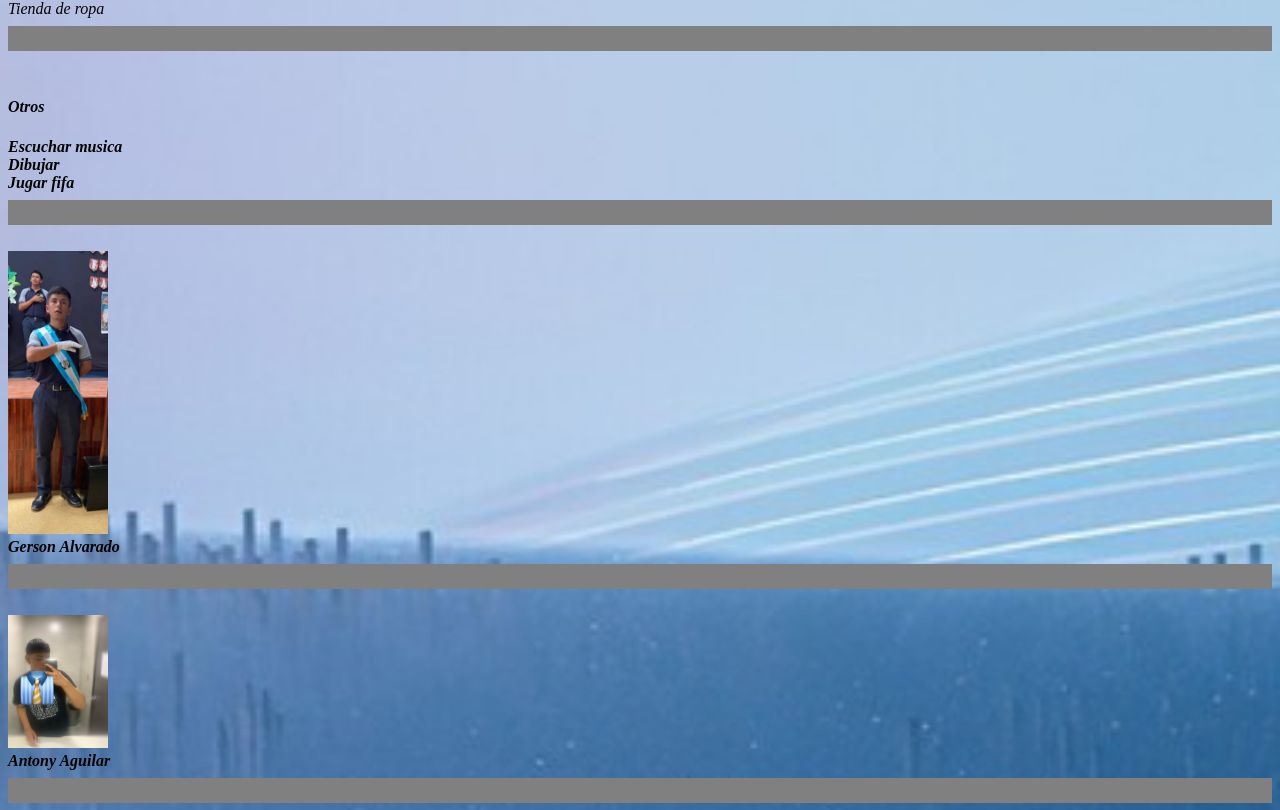
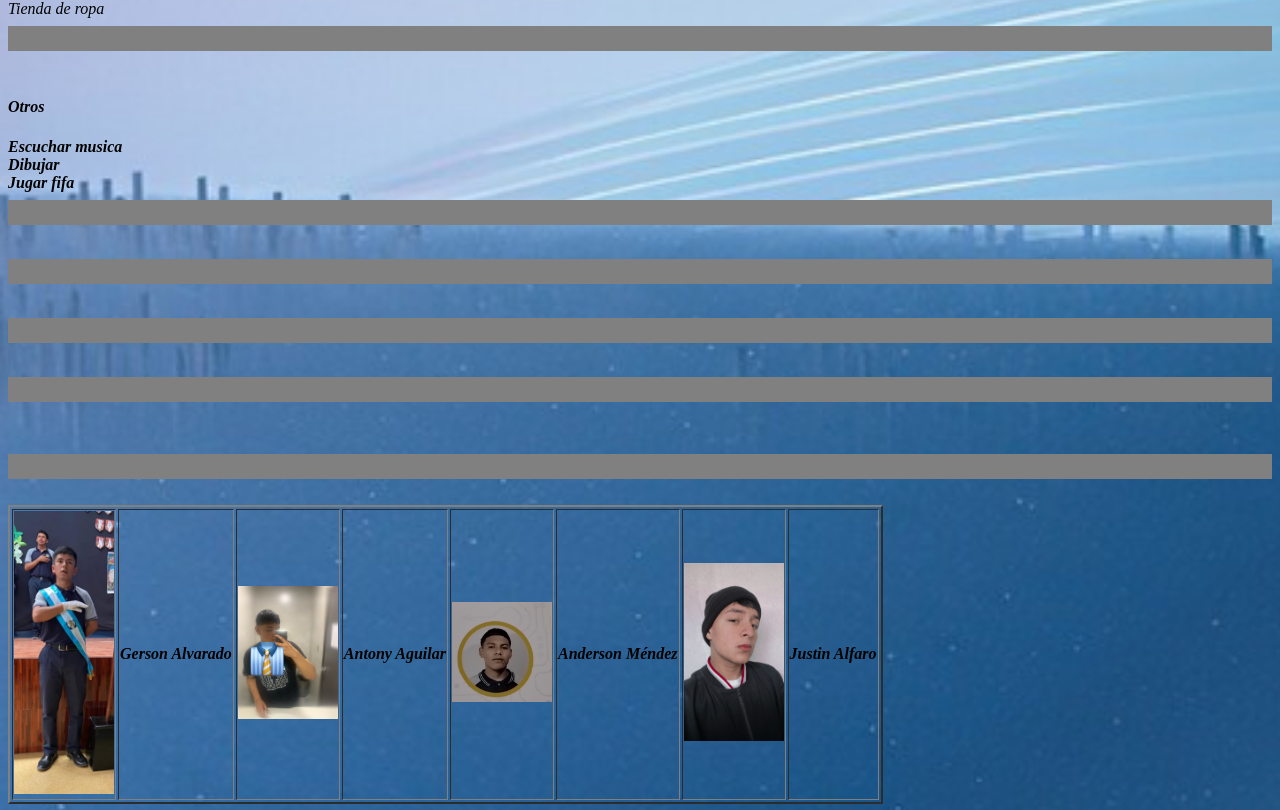
Before and after one commit to JairoGarcia5/Hoja-de-vida-2, a plain HTML site: page index.html in a window 1280 px wide. Shown: the part 1252-2062 px from the top of the page. Drawn offline with Linux system fonts and the light colour scheme.

Commit message:
Update index.html

```diff
--- a/index.html
+++ b/index.html
@@ -34,17 +34,18 @@ Escuchar musica<br>
 Dibujar<br>
 Jugar fifa <br>
 <hr size  ="25"noshade><br>
-<img src="compañero1.jpg"alt"este es mi primer compañero"height="80" width="100">
-<br>Gerson Alvarado<br>
+  <table border="2">
+<td><img src="compañero1.jpg"alt"este es mi primer compañero"height="80" width="100"></td>
+<th>Gerson Alvarado</th>
 <hr size  ="25"noshade><br>
-<img src="compañero2.jpg"alt"este es mi segundo compañero"height="80" width="100">
-<br>Antony Aguilar<br>
+<td><img src="compañero2.jpg"alt"este es mi segundo compañero"height="80" width="100"></td>
+<th>Antony Aguilar</th>
 <hr size  ="25"noshade><br>
-<img src="compañero3.jpg"alt"este es mi tercer compañero"height="80" width="100">
-<br>Anderson Méndez<br>
+<td><img src="compañero3.jpg"alt"este es mi tercer compañero"height="80" width="100"></td>
+<th>Anderson Méndez</th>
 <hr size  ="25"noshade><br>
-<img src="compañero4.jpg"alt"este es mi cuerto compañero"height="80" width="100">
-<br>Justin Alfaro<br>
+<td><img src="compañero4.jpg"alt"este es mi cuerto compañero"height="80" width="100"></td>
+<th>Justin Alfaro</th>
 </i></br>
 <hr size="25"noshade><br>
 </body>
```
